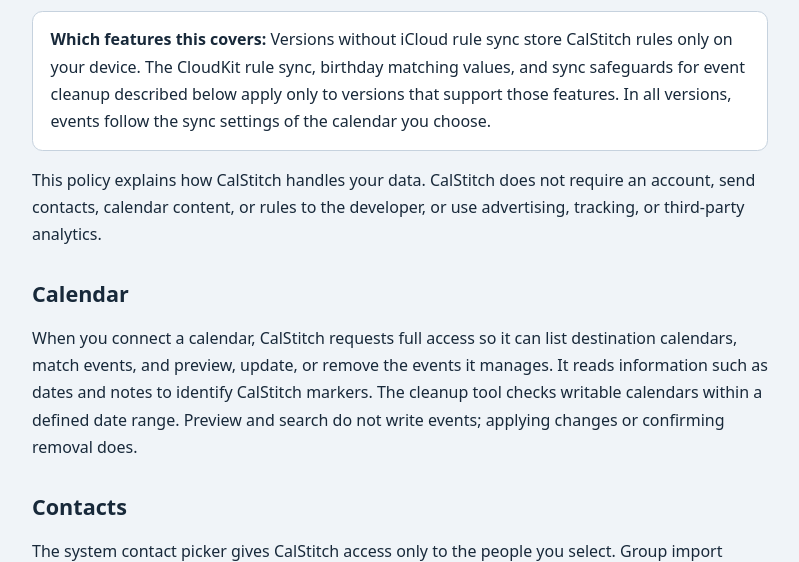
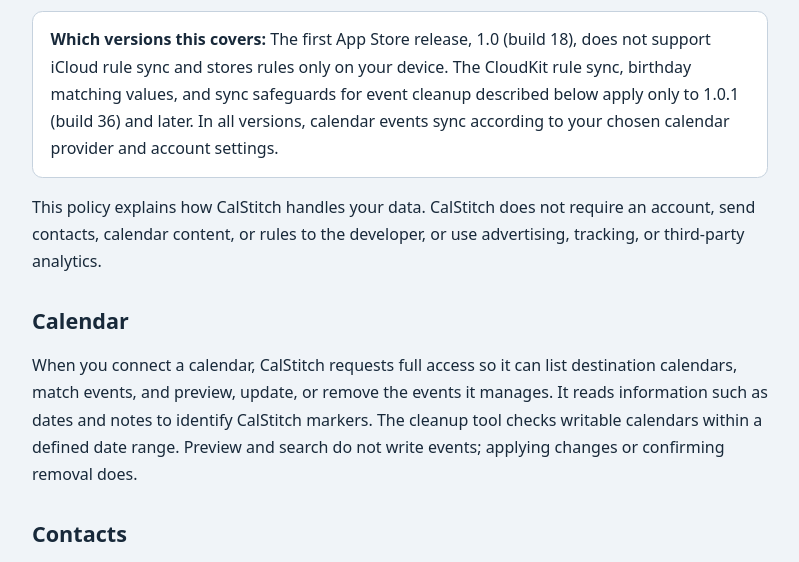
Before and after one commit to peiyu66/CalStitch, a plain HTML site: page website/en/privacy.html in a window 1280 px wide. Shown: the part 172-734 px from the top of the page, without its empty margins (240-1039 px from the left). Drawn offline with Linux system fonts and the light colour scheme.

Commit message:
State exact release versions in the bilingual privacy policy

```diff
--- a/website/en/privacy.html
+++ b/website/en/privacy.html
@@ -12,7 +12,7 @@
   <header><nav class="wrap" aria-label="Main navigation"><a href="./">Back to Home</a> <a href="guide.html">User Guide</a> <a href="privacy.html" aria-current="page">Privacy Policy</a> <a href="support.html">Support</a> <a href="../privacy.html" lang="zh-TW" hreflang="zh-TW">中文</a></nav></header>
   <main class="wrap">
 <h1>CalStitch Privacy Policy</h1>
-<p class="note"><strong>Which features this covers:</strong> Versions without iCloud rule sync store CalStitch rules only on your device. The CloudKit rule sync, birthday matching values, and sync safeguards for event cleanup described below apply only to versions that support those features. In all versions, events follow the sync settings of the calendar you choose.</p>
+<p class="note"><strong>Which versions this covers:</strong> The first App Store release, 1.0 (build 18), does not support iCloud rule sync and stores rules only on your device. The CloudKit rule sync, birthday matching values, and sync safeguards for event cleanup described below apply only to 1.0.1 (build 36) and later. In all versions, calendar events sync according to your chosen calendar provider and account settings.</p>
 <p>This policy explains how CalStitch handles your data. CalStitch does not require an account, send contacts, calendar content, or rules to the developer, or use advertising, tracking, or third-party analytics.</p>
 <h2>Calendar</h2>
 <p>When you connect a calendar, CalStitch requests full access so it can list destination calendars, match events, and preview, update, or remove the events it manages. It reads information such as dates and notes to identify CalStitch markers. The cleanup tool checks writable calendars within a defined date range. Preview and search do not write events; applying changes or confirming removal does.</p>
```
Also changed, not shown: website/privacy.html (+1 -1 lines), 1 other file.
